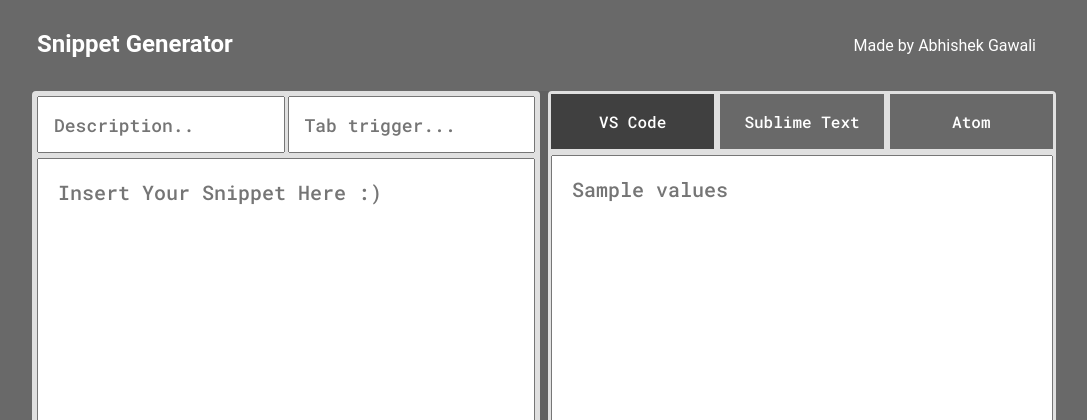
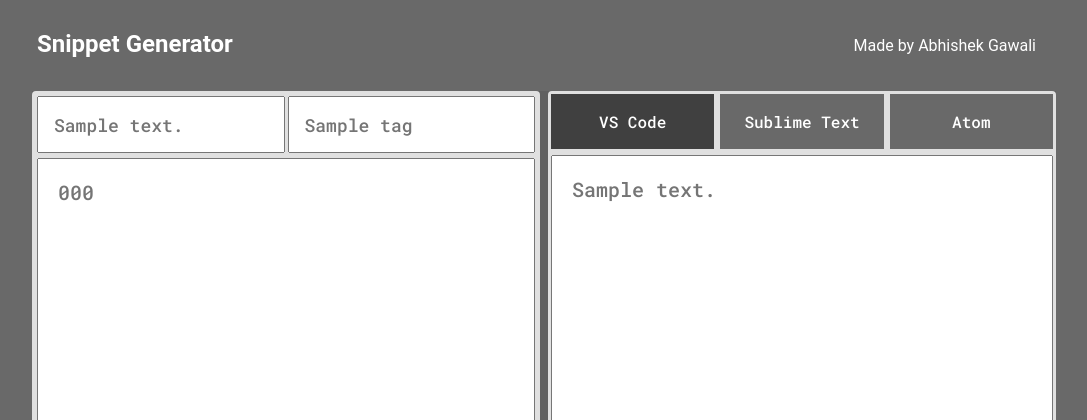
Before and after one commit to iamabhishekgawali/SnippetGenerator, a Django app: template Home/templates/Home/index.html in a window 1280 px wide. Shown: the top 420 px of the page, without its empty margins (96-1183 px from the left). Run offline with Django 3.2, Linux system fonts and the light colour scheme; the template is opened without the code that fills it: most values are stand-ins (such as "Sample title", 1, 10 or a date in 2020).

Commit message:
Front end part comleted

```diff
--- a/Home/templates/Home/index.html
+++ b/Home/templates/Home/index.html
@@ -48,18 +48,18 @@
                 <div class="tab-trigger">
 
                     <div class="description">
-                        <input class="left-upper" type="text" name="description" placeholder="Description.."> </input>
+                        <input class="left-upper" type="text" name="description" placeholder="{{List.Description}}"> </input>
                     </div>
 
                     <div class="tag">
-                        <input class="left-upper" type="text" name="tag" placeholder="Tab trigger..."> </input>
+                        <input class="left-upper" type="text" name="tag" placeholder="{{List.tag}}"> </input>
                     </div>
 
 
                 </div>
                 <div class="snippet">
 
-                    <textarea  class="left-textarea" name="code" placeholder="Insert Your Snippet Here :)"></textarea>
+                    <textarea  class="left-textarea" name="code" placeholder="{{List.code}}"></textarea>
 
                 </div>
 
@@ -79,7 +79,7 @@
 
                 <div class="right-textarea">
 
-                    <textarea  class="codesnippet" name="codesnippet" placeholder="{{values}}"></textarea>
+                    <textarea  class="codesnippet" name="codesnippet" placeholder= "{{ List.text }}" ></textarea>
 
                     <input class="Submit-form" type="submit">
 
```
Also changed, not shown: Home/views.py (+11 -3 lines).
